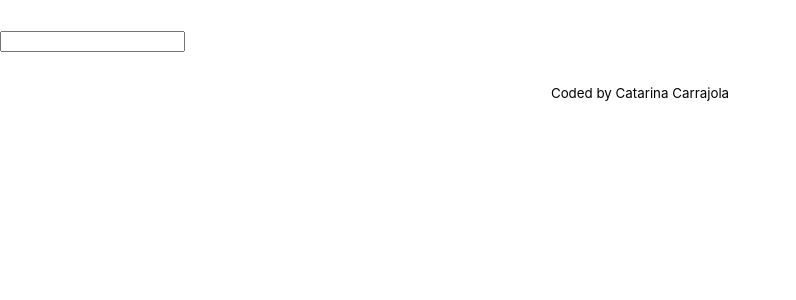
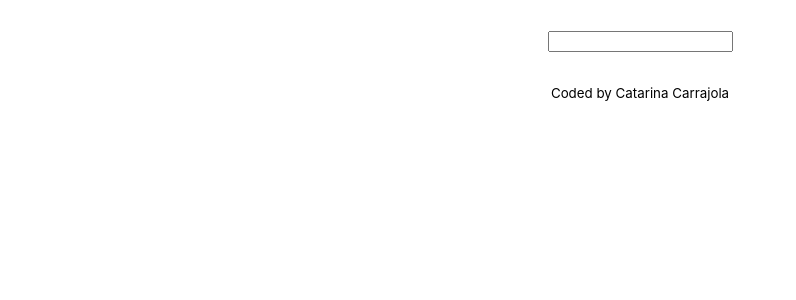
Before and after one commit to CatarinaCarrajola/dictionary, a React (Create React App) app: page / in a window 1280 px wide. Shown: the top 300 px of the page, without its empty margins (0-796 px from the left). Built offline with nearby package versions, Linux system fonts and the light colour scheme; the HTML template or start-up script is replaced by a standard one.

Commit message:
Added basic styling

```diff
--- a/src/Dictionary.css
+++ b/src/Dictionary.css
@@ -1,2 +1,8 @@
 .Dictionary {
+  margin: 30px 0;
+  text-align: center;
 }
+
+form {
+  text-align: center;
+}
```
